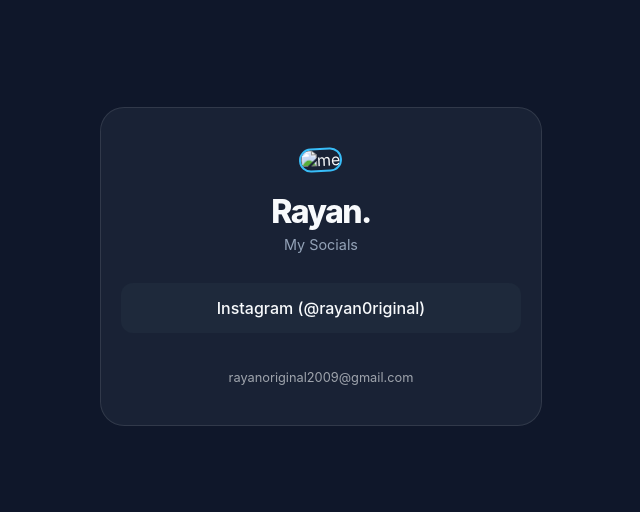
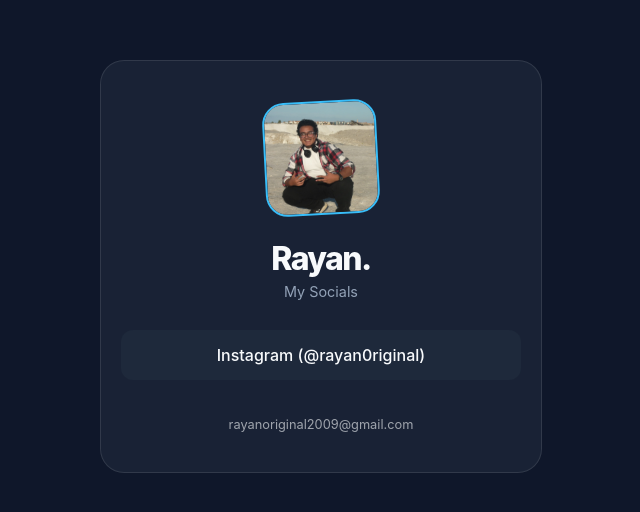
Before and after one commit to rayan0riginal/pizza, a plain HTML site: page index.html in a window 1280 px wide. Shown: the part 154-666 px from the top of the page, without its empty margins (319-959 px from the left). Drawn offline with Linux system fonts and the light colour scheme.

Commit message:
Update index.html

```diff
--- a/index.html
+++ b/index.html
@@ -91,7 +91,7 @@
 </head>
 <body>
     <div class="container">
-        <img src="./me.jpg" alt="me" class="pfp">
+        <img src="./me.jpeg" alt="me" class="pfp">
 
         <h1>Rayan.</h1>
         <p>My Socials</p>
```
